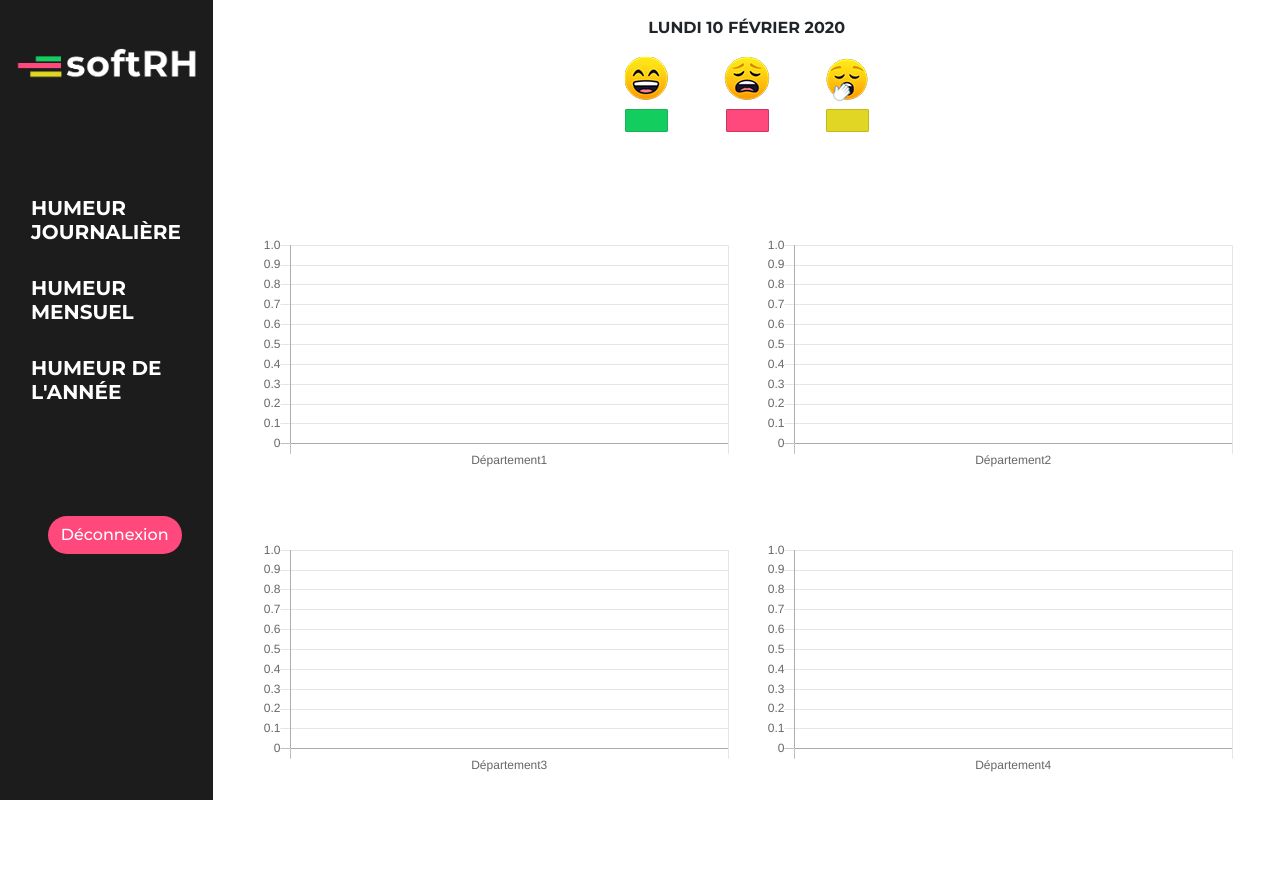
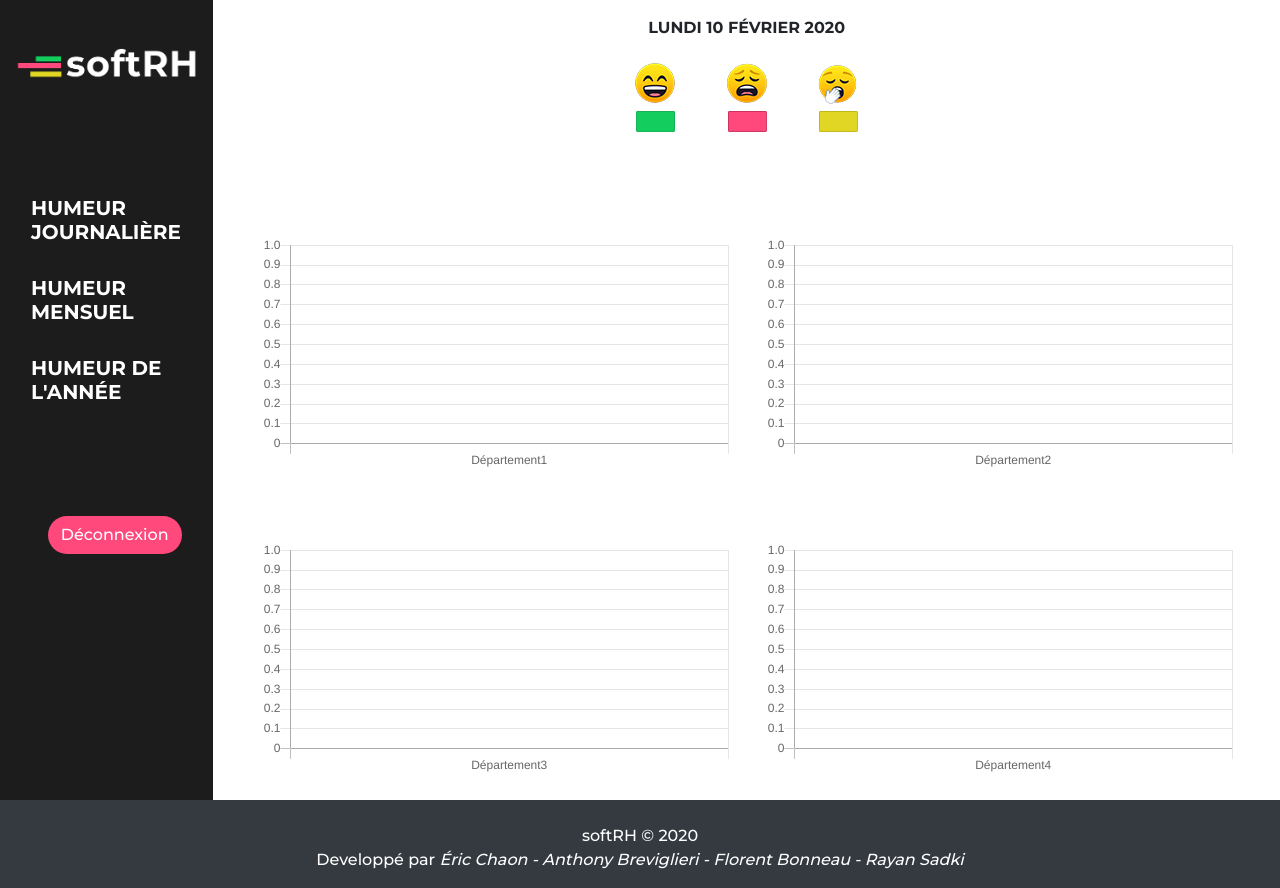
Before and after one commit to ericc70/Soft-RH, a PHP site: template views/admin/resultat/day.twig in a window 1280 px wide. Before the commit the page ends 800 px from the top, so only its background shows below. Run offline with PHP 8.4, Linux system fonts and the light colour scheme; the template is opened without the code that fills it, so the values that code supplies are empty; some libraries are stand-ins or nearby versions.

Commit message:
Ajout du footer sur base.html.twig

```diff
--- a/views/base.twig
+++ b/views/base.twig
@@ -57,6 +57,18 @@
 					</div>
 				</div>
 
+				<footer>
+					<div class="container-fluid bg-dark">
+						<div class="container">
+							<div class="row text-center">
+								<div class="col-12">
+									<p class="text-white pt-4">softRH © 2020<br>Developpé par <span class="font-italic">Éric Chaon - Anthony Breviglieri - Florent Bonneau - Rayan Sadki</span></p>
+								</div>
+							</div>
+						</div>
+					</div>
+				</footer>
+
 
 				<script src="https://code.jquery.com/jquery-3.4.1.slim.min.js" integrity="sha384-J6qa4849blE2+poT4WnyKhv5vZF5SrPo0iEjwBvKU7imGFAV0wwj1yYfoRSJoZ+n" crossorigin="anonymous"></script>
 				<script src="https://cdn.jsdelivr.net/npm/popper.js@1.16.0/dist/umd/popper.min.js" integrity="sha384-Q6E9RHvbIyZFJoft+2mJbHaEWldlvI9IOYy5n3zV9zzTtmI3UksdQRVvoxMfooAo" crossorigin="anonymous"></script>
--- a/views/vote/vote.twig
+++ b/views/vote/vote.twig
@@ -46,7 +46,7 @@
     <!-- START CHOICES -->
     <div class="container-fluid bg-blue mt-4">
         <div class="container">
-            <div class="pt-5 row text-center slideUp" id="myLabels">
+            <div class="pt-5 row text-center" id="myLabels">
                 <form action="add" method="post" class="d-flex flex-wrap m-auto">
                     <div class="col-12 col-sm-4">
                         <input type="radio" name="humeur" id="choice-1" value="1" class="d-none">
```
Also changed, not shown: public/js/main.js (+0 -20 lines), public/medias/legend.png.
